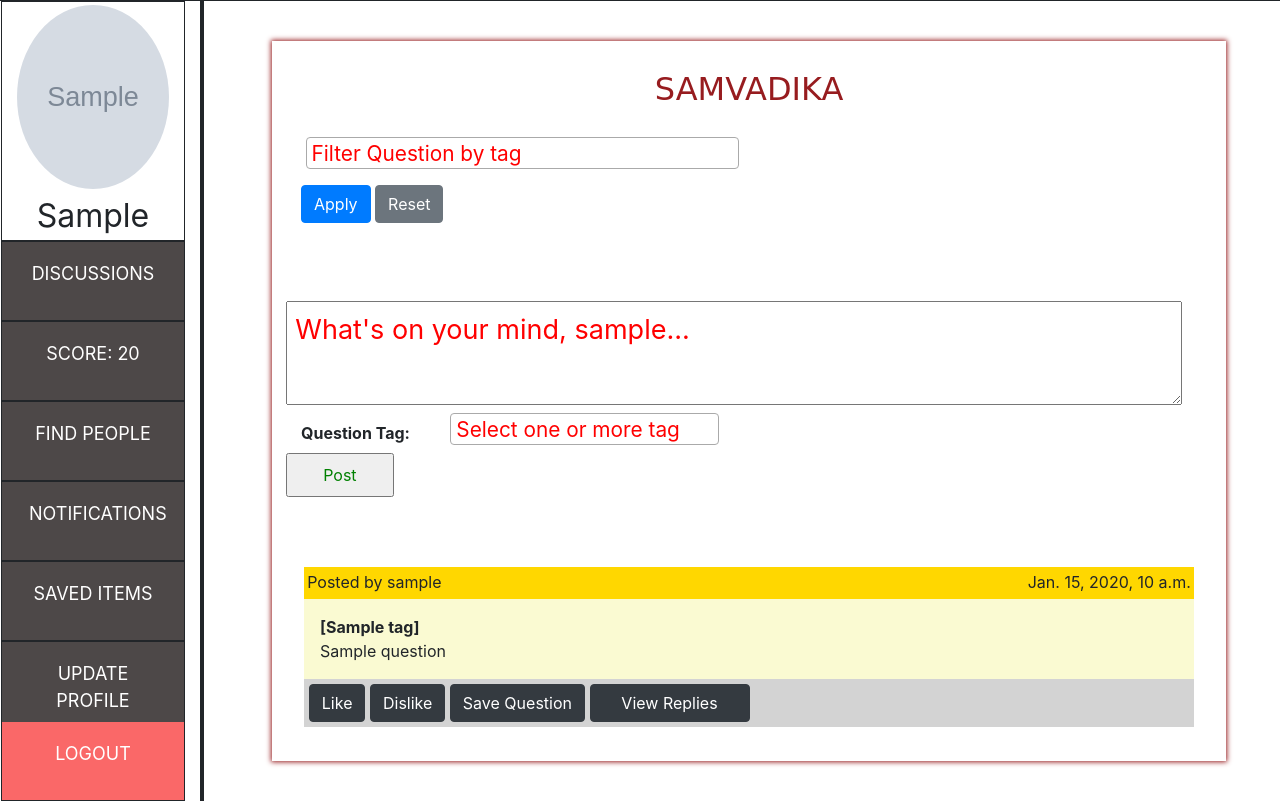
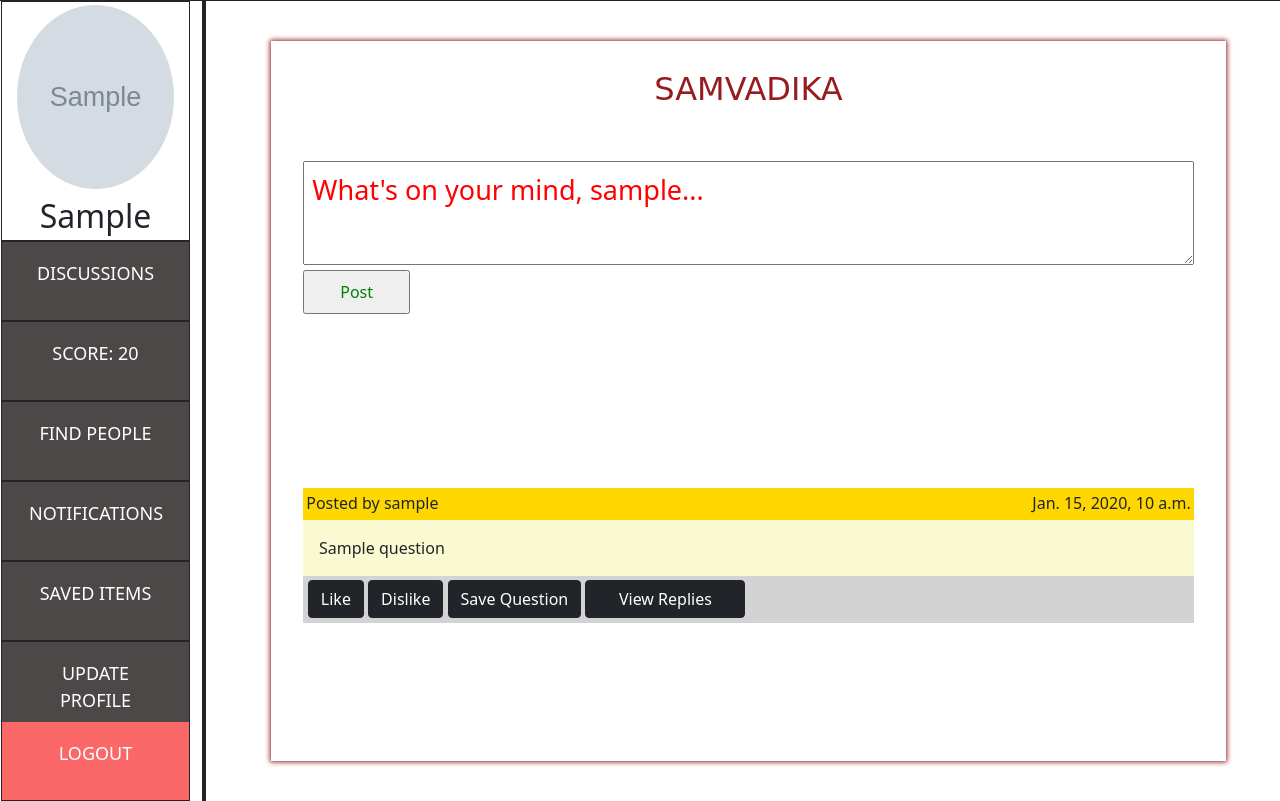
Before and after one commit to CS699-IITB-Autumn-2021/project-code_busters, a Django app: page / in a window 1280 px wide. Run offline with Django 3.2, Linux system fonts and the light colour scheme; a user stored in the database is signed in; tables that the repository leaves empty hold one stand-in row (values such as "Sample post"); grey boxes marked "Sample" are stand-in pictures; some libraries are stand-ins or nearby versions.

Commit message:
Revert "added tag to questions fuctionality"

```diff
--- a/samvadika/login/admin.py
+++ b/samvadika/login/admin.py
@@ -28,7 +28,7 @@ class UserAdminConfig(UserAdmin):
          ),
     )
 admin.site.register(NewUser,UserAdminConfig)
-admin.site.register(Tag)
-admin.site.register(Hobby)
+
+
 admin.site.register(Question)
 admin.site.register(Reply)
--- a/samvadika/login/models.py
+++ b/samvadika/login/models.py
@@ -66,18 +66,21 @@ class Hobby(models.Model):
     hobby_name = models.CharField(max_length=200, default=None, blank=True, null=True)
     user_name = models.ForeignKey(NewUser, on_delete=models.CASCADE)
 
-
-
 class Question(models.Model):
     question = models.CharField(max_length=1000)
     pub_date = models.DateTimeField(default=timezone.now)
     user_name = models.ForeignKey(NewUser, on_delete=models.CASCADE)
-    #tag = models.ForeignKey(Tag,on_delete=models.CASCADE)
+    tag1 = models.CharField(max_length=15)
+    tag2 = models.CharField(max_length=15)
+    tag3 = models.CharField(max_length=15)
+    tag4 = models.CharField(max_length=15)
+    tag5 = models.CharField(max_length=15)
+    tag6 = models.CharField(max_length=15)
+    tag7 = models.CharField(max_length=15)
+    tag8 = models.CharField(max_length=15)
+    tag9 = models.CharField(max_length=15)
+    tag10 = models.CharField(max_length=15)
     threadid = models.AutoField(primary_key=True)
-
-class Tag(models.Model):
-    tag_name = models.CharField(max_length=50,default=" ", blank=True, null=True)
-    threadid=models.ForeignKey(Question, on_delete=models.CASCADE)
 
 class Reply(models.Model):
     threadid =  models.ForeignKey(Question, on_delete=models.CASCADE)
--- a/samvadika/login/templates/index.html
+++ b/samvadika/login/templates/index.html
@@ -10,22 +10,8 @@
 <script src="https://code.jquery.com/jquery-3.4.1.slim.min.js" integrity="sha384-J6qa4849blE2+poT4WnyKhv5vZF5SrPo0iEjwBvKU7imGFAV0wwj1yYfoRSJoZ+n" crossorigin="anonymous"></script>
 -->
 <link href="https://cdn.jsdelivr.net/npm/bootstrap@5.1.3/dist/css/bootstrap.min.css" rel="stylesheet" integrity="sha384-1BmE4kWBq78iYhFldvKuhfTAU6auU8tT94WrHftjDbrCEXSU1oBoqyl2QvZ6jIW3" crossorigin="anonymous">
-<link rel="stylesheet" href="https://stackpath.bootstrapcdn.com/bootstrap/4.4.1/css/bootstrap.min.css" integrity="sha384-Vkoo8x4CGsO3+Hhxv8T/Q5PaXtkKtu6ug5TOeNV6gBiFeWPGFN9MuhOf23Q9Ifjh" crossorigin="anonymous">
-<script src="https://code.jquery.com/jquery-3.4.1.slim.min.js" integrity="sha384-J6qa4849blE2+poT4WnyKhv5vZF5SrPo0iEjwBvKU7imGFAV0wwj1yYfoRSJoZ+n" crossorigin="anonymous"></script>
-<script src="https://cdn.jsdelivr.net/npm/popper.js@1.16.0/dist/umd/popper.min.js" integrity="sha384-Q6E9RHvbIyZFJoft+2mJbHaEWldlvI9IOYy5n3zV9zzTtmI3UksdQRVvoxMfooAo" crossorigin="anonymous"></script>
-<script src="https://stackpath.bootstrapcdn.com/bootstrap/4.4.1/js/bootstrap.min.js" integrity="sha384-wfSDF2E50Y2D1uUdj0O3uMBJnjuUD4Ih7YwaYd1iqfktj0Uod8GCExl3Og8ifwB6" crossorigin="anonymous"></script>
-<script src="https://ajax.googleapis.com/ajax/libs/jquery/2.1.1/jquery.min.js"></script>
-<script src="https://cdnjs.cloudflare.com/ajax/libs/select2/4.0.3/js/select2.min.js"></script>
-<link href="https://cdnjs.cloudflare.com/ajax/libs/select2/4.0.3/css/select2.min.css" rel="stylesheet" />
-<script type="text/javascript">
-    $(document).ready(function() {
-      $('.select2').select2({
-      closeOnSelect: false
-      });
-      });
-    </script>
-    <style>
 
+  <style>
       div{
           background-color: white;
 
@@ -49,7 +35,10 @@ input[type=submit]{
 .modal-backdrop {
    background: none;
 }
+
   </style>
+
+
 </head>
 <body>
 
@@ -88,77 +77,24 @@ input[type=submit]{
 
 <div class="row" style="width:100%;height:90%;overflow: scroll;padding:20px;padding-top:0px;margin:0px auto">
 
-
-
-<div class="row">
-  <form method='POST' action='#'>
-    {% csrf_token %}
-       <div class="form-group"> <label></label> <select class="form-control select2 select2-hidden-accessible" multiple="" data-placeholder="Filter Question by tag" style="width: 50%;" tabindex="-1" aria-hidden="true" name="hobbies_filter_list" id="hobbies_filter_list" required>
-        <option value="A">A</option>
-        <option value="B">B</option>
-        <option value="C">C</option>
-        <option value="D">D</option>
-    </select>
-  </div>
-  <button type="sumbit" name="save_multiple" class="btn btn-primary">Apply</button>
-  <button type="sumbit" name="save_multiple" class="btn btn-secondary">
-    <a href="#" style="color:white">Reset</a>
-  </button><br/>
-  </form>
-  </div>
-
-
-
-
-
-
-    <div class="row">
     <form method="post" action="posted"><br/>
         {% csrf_token %}
-       <div class="row">
+
         <textarea name="samvad" placeholder="What's on your mind, {{user}}..." required style="width:100%;padding:0.4em;height:5em;"></textarea>
-        </div>
-        <div class="row my-2">
-          <div class="col-2 mt-2">
-        <strong>Question Tag:</strong>
-        </div>
-        <!--
-        <div class="col-5">
-        <select class="form-select" multiple="" aria-label="Default select example" name="tag" style="width:30%;right:5em;" required>
-          <option value="">------</option>
-          <option value="A">A</option>
-          <option value="B">B</option>
-          <option value="C">C</option>
-          <option value="D">D</option>
-        </select>
-        </div>
-      -->
-        <div class="col-4">
-          <select class="form-control select2 select2-hidden-accessible" multiple="" data-placeholder="Select one or more tag" style="width: 100%;" tabindex="-1" aria-hidden="true" name="tag" id="hobbies_list" required>
-            <option value="A">A</option>
-          <option value="B">B</option>
-          <option value="C">C</option>
-          <option value="D">D</option>
-        </select>
-          </div>
+        <br/>
+        <input type="submit" style="margin-top:.3em" value="Post"/>
+    </form>
 
-          </div>
-        <div class="row">
-        <input type="submit" style="width:fit-content" value="Post"/>
-      </div>
-    </form>
-    </div>
 
     {% for x in query %}
 
     <div  style="width:100%;height:auto;margin-top:1em">
 
       <div style="width:100%;height:2em;padding:.2em;background-color:gold;">
-      Posted by {{ x.0.user_name}}  <span style="position: relative;float:right">{{ x.0.pub_date }} </span>
+        Posted by {{ x.0.user_name}}  <span style="position: relative;float:right">{{ x.0.pub_date }} </span>
       </div>
       <div style="width:100%;height:auto;padding:1em;background-color:lightgoldenrodyellow;">
-        {% for tg in x.2 %}
-        <strong> [{{tg.tag_name}}]</strong>{% endfor %}<br> {{x.0.question}}
+     {{x.0.question}}
       </div>
 
 
@@ -208,11 +144,10 @@ input[type=submit]{
             <div class="modal-body" style="overflow: scroll;">
 
               <div style="width:100%;height:2em;padding:.2em;background-color:gold;border:2px solid;">
-                 Posted by {{ x.0.user_name}}  <span style="position: relative;float:right">{{ x.0.pub_date }} </span>
+                Posted by {{ x.0.user_name}}  <span style="position: relative;float:right">{{ x.0.pub_date }} </span>
               </div>
               <div style="width:100%;height:auto;padding:1em;background-color:lightgoldenrodyellow;border:2px solid;border-top:none;">
-                {% for tg in x.2 %}
-                <strong> [{{tg.tag_name}}]</strong>{% endfor %} <br> {{x.0.question}}
+                {{x.0.question}}
                  </div>
                  <form method="post" action="answer/"><br/>
                   {% csrf_token %}
--- a/samvadika/login/templates/updateprofile.html
+++ b/samvadika/login/templates/updateprofile.html
@@ -95,7 +95,7 @@ side-nav-button:active {
   <br>
   <br>
   <br>
-<div>
+<div class="container">
 
   <!--  <div class="card-body"> -->
     <!--  <ul class="list-group">
--- a/samvadika/login/views.py
+++ b/samvadika/login/views.py
@@ -24,13 +24,11 @@ def index(request):
 
         q=Question.objects.order_by('-pub_date')
         for eq in q:
-            qtag=Tag.objects.filter(threadid=eq.threadid)
-            print(qtag[0].tag_name)
             if Reply.objects.filter(threadid=eq.threadid).exists():
                 rp=Reply.objects.filter(threadid=eq.threadid)
-                l.append([eq,rp,qtag])
+                l.append([eq,rp])
             else:
-                l.append([eq,'',qtag])
+                l.append([eq,''])
 
 
         return render(request,'index.html',{"query":l , "user":u})
@@ -65,9 +63,6 @@ def register(request):
         if password!=confirm_password:
             messages.warning(request, 'Mismatch in Password and Confirm Password')
             return render(request, 'signup.html')
-        if User.objects.filter(user_name=username).exists():
-            messages.warning(request, 'Username already taken')
-            return render(request, 'signup.html')
         if User.objects.filter(email=email).exists():
             messages.warning(request, 'Email already exists')
             return render(request, 'signup.html')
@@ -85,13 +80,13 @@ def posted(request):
 
     if request.method=="POST":
         samvad = request.POST['samvad']
-        tag_names=request.POST.getlist('tag')
+
         q = Question( question=samvad,user_name=request.user)
         q.save()
-        for tag_name in tag_names:
-            tg=Tag(tag_name=tag_name,threadid=q)
-            tg.save()
+
         print(samvad)
+
+
     return redirect('/')
 
 def Find_people_check(request):
```
Also changed, not shown: samvadika/login/migrations/0001_initial.py, samvadika/login/migrations/0002_auto_20211005_2315.py (added), samvadika/login/migrations/0003_auto_20211006_1258.py (added), samvadika/login/migrations/0004_alter_reply_id.py (added), samvadika/login/migrations/0005_auto_20211011_0813.py (added), samvadika/login/migrations/0006_alter_reply_id.py (added), samvadika/login/migrations/0007_newuser_image.py (added), samvadika/login/migrations/0008_alter_newuser_image.py (added), samvadika/login/static/images/img1_yOFFboU.jpg (deleted).
